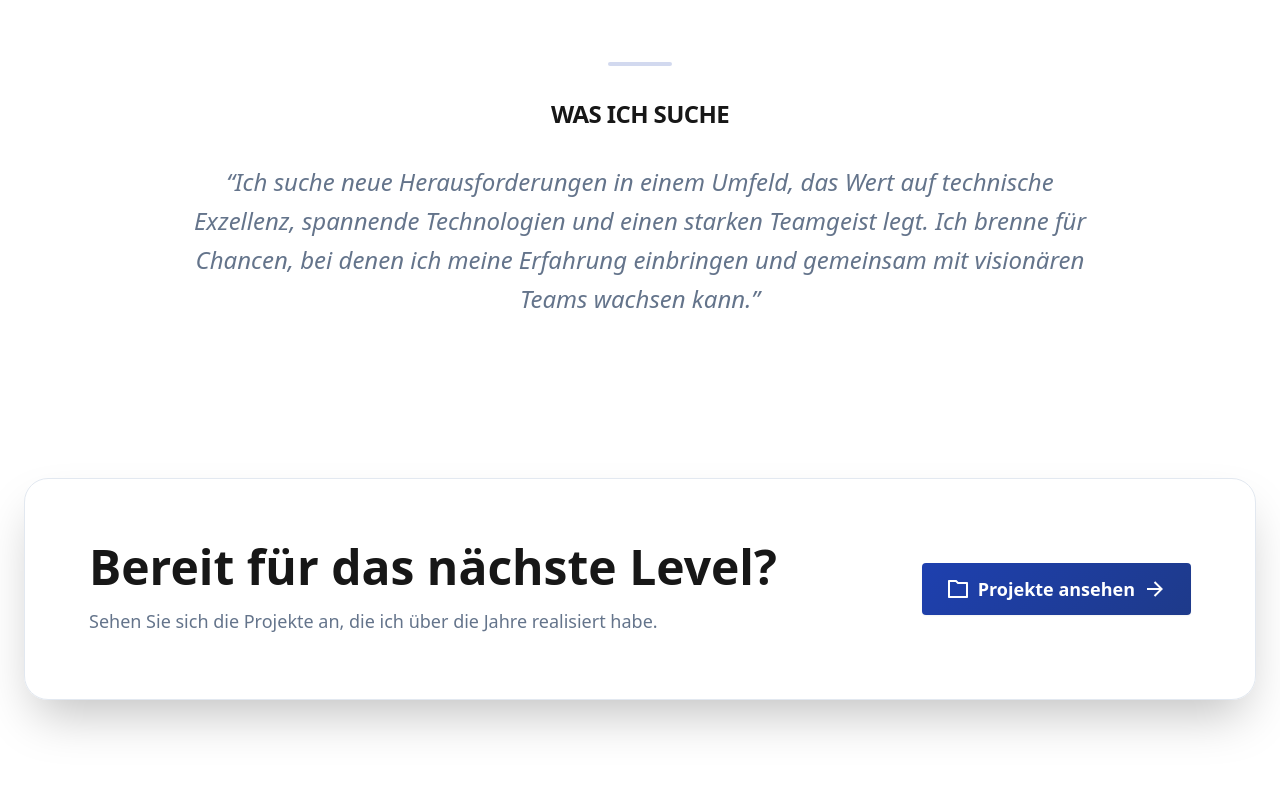
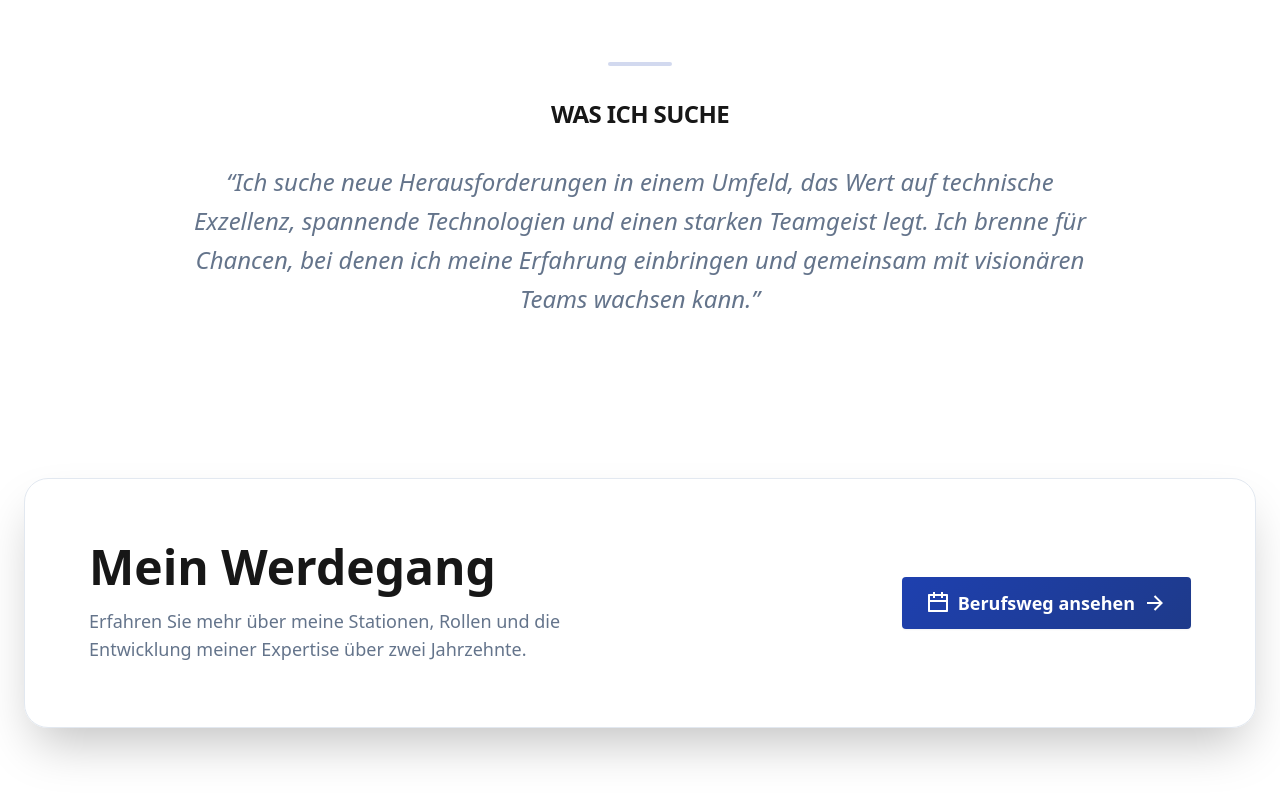
Before and after one commit to scriptlabs/andreashilgers.de, a Next.js app: page /de/about in a window 1280 px wide. Shown: the part 2081-2881 px from the top of the page. Built offline with nearby package versions, Linux system fonts and the light colour scheme.

Commit message:
feat(about): update bottom CTA to link to experience

```diff
--- a/src/app/[lang]/about/page.tsx
+++ b/src/app/[lang]/about/page.tsx
@@ -11,7 +11,6 @@ import {
   RiLinkedinBoxFill,
   RiArrowRightLine,
   RiCalendarLine,
-  RiFolderLine,
 } from "react-icons/ri";
 import { Dictionary } from "@/lib/dictionary";
 import { Metadata } from "next";
@@ -172,18 +171,20 @@ export default async function AboutPage({ params }: { params: Promise<{ lang: st
         <div className="p-12 md:p-16 rounded-3xl border border-[var(--border)] bg-gradient-to-br from-[var(--card)] to-[var(--background)] flex flex-col lg:flex-row items-center justify-between gap-12 shadow-2xl">
           <div className="text-center lg:text-left">
             <h2 className="text-3xl md:text-5xl font-black text-[var(--foreground)] mb-4">
-              {lang === 'de' ? 'Bereit für das nächste Level?' : 'Ready for the next level?'}
+              {lang === 'de' ? 'Mein Werdegang' : 'My Career Path'}
             </h2>
             <p className="text-[var(--secondary)] text-lg max-w-xl">
-              {lang === 'de' ? 'Sehen Sie sich die Projekte an, die ich über die Jahre realisiert habe.' : 'Take a look at the projects I have realized over the years.'}
+              {lang === 'de'
+                ? 'Erfahren Sie mehr über meine Stationen, Rollen und die Entwicklung meiner Expertise über zwei Jahrzehnte.'
+                : 'Learn more about my career milestones, roles, and how my expertise has evolved over two decades.'}
             </p>
           </div>
           <Link
-            href={`/${lang}/projects`}
+            href={`/${lang}/experience`}
             className="btn-primary px-12 py-5 rounded-md font-bold flex items-center gap-3 shadow-2xl shadow-[var(--primary)]/20 hover:scale-[1.02] active:scale-[0.98] transition-all text-lg whitespace-nowrap"
           >
-            <RiFolderLine size={24} />
-            <span>{lang === 'de' ? 'Projekte ansehen' : 'View Projects'}</span>
+            <RiCalendarLine size={24} />
+            <span>{lang === 'de' ? 'Berufsweg ansehen' : 'View Experience'}</span>
             <RiArrowRightLine size={24} />
           </Link>
         </div>
```
